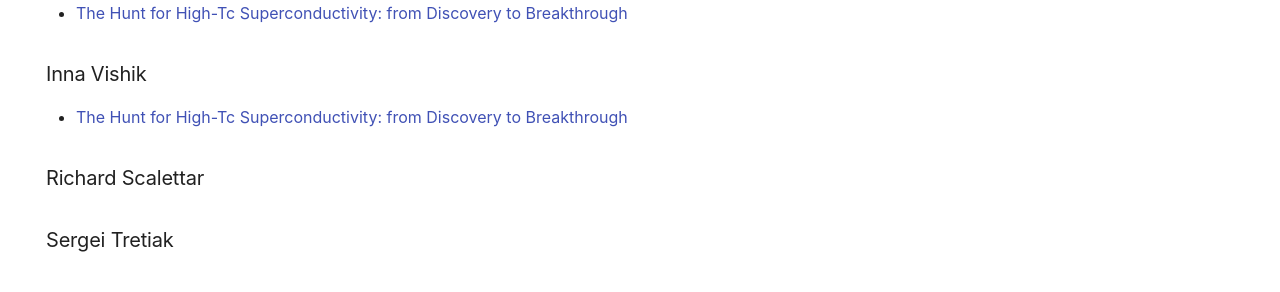
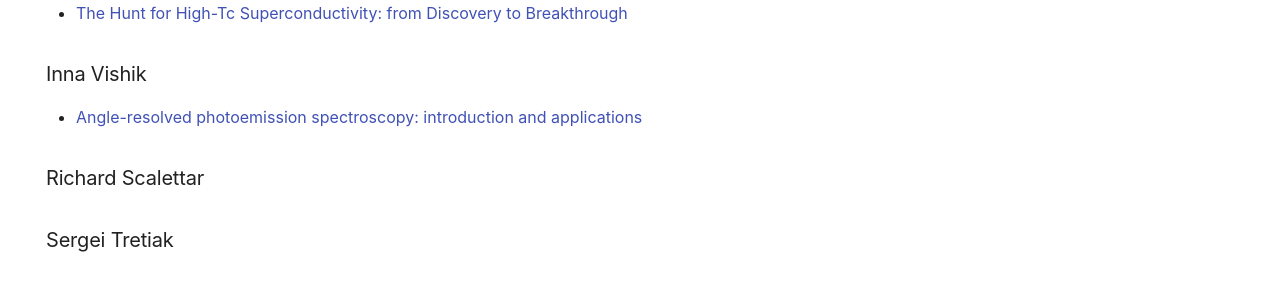
Before and after one commit to LACCMSS/2025, an MkDocs documentation site: the page built from docs/lecture_notes.md, in a window 1280 px wide and 900 px high, scrolled down 496 px. Shown: the part 153-445 px from the top of the window. Built offline with MkDocs 1.6.1 and Material for MkDocs 9.7.7, drawn with Linux system fonts in a browser that asks for light colours; some web fonts are replaced.

Commit message:
Update lecture_notes.md

```diff
--- a/docs/lecture_notes.md
+++ b/docs/lecture_notes.md
@@ -22,7 +22,7 @@ title: Lecture Notes
 - [The Hunt for High-Tc Superconductivity: from Discovery to Breakthrough](assets/images/lecture_data/Christopher_Lane/LANL_SC_2025.pdf)
 
 ### Inna Vishik
-- [The Hunt for High-Tc Superconductivity: from Discovery to Breakthrough](assets/images/lecture_data/Inna_Vishik/ARPES_lecture_LANL.pdf)
+- [Angle-resolved photoemission spectroscopy: introduction and applications](assets/images/lecture_data/Inna_Vishik/ARPES_lecture_LANL.pdf)
 
 ### Richard Scalettar
 
```
